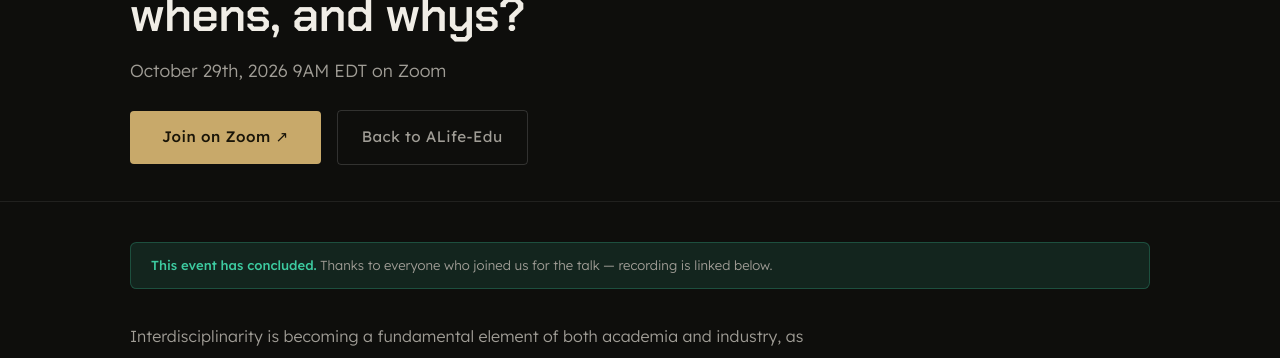
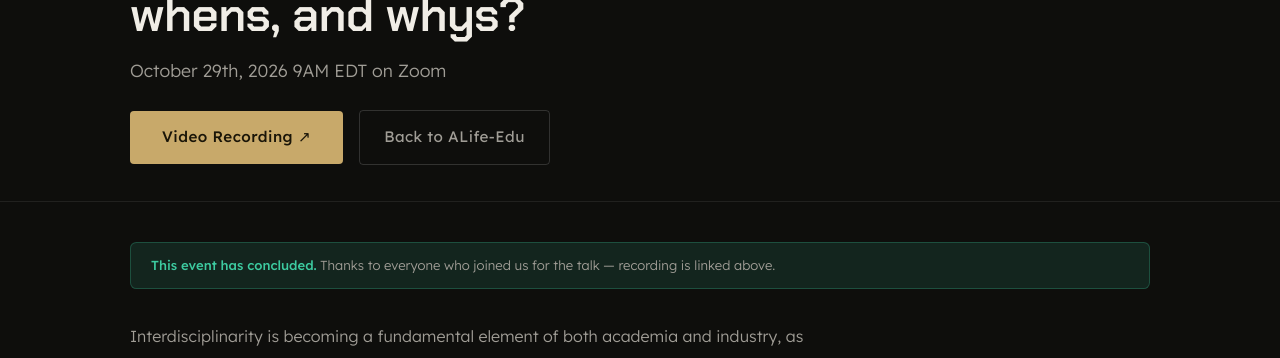
Before and after one commit to alife-edu/alife-edu.github.io, a Jekyll site: the page built from _events/interdisciplinary-2026.md, in a window 1280 px wide and 1263 px high. Shown: the part 253-611 px from the top of the window. Built offline with Jekyll 4.4.1, drawn with Linux system fonts in a browser that asks for light colours.

Commit message:
pushing preview site

```diff
--- a/_events/interdisciplinary-2026.md
+++ b/_events/interdisciplinary-2026.md
@@ -4,13 +4,13 @@ card_title: "Teaching in Interdisciplinary Settings: The hows, whens, and whys?"
 group_label: "Monthly Meetup"
 date: 2026-10-29
 links:
-  - text: "Join on Zoom ↗"
-    url: "https://uio.zoom.us/j/67556554662"
+  - text: "Video Recording ↗"
+    url: "https://youtu.be/kzvmkI1SkTw?si=aKjWSaLCH-HZMFaZ"
 eyebrow: "Virtual Oct 2026"
 dates: "October 29th, 2026 9AM EDT on Zoom"
 description: "Interdisciplinarity is becoming a fundamental element of both academia and industry — but teaching in interdisciplinary spaces is challenging. This talk covers how to handle those challenges, with resources for interdisciplinary courses in a flipped classroom setting."
 link_text: "Talk details"
-concluded_message: "Thanks to everyone who joined us for the talk — recording is linked below."
+concluded_message: "Thanks to everyone who joined us for the talk — recording is linked above."
 ---
 
 Interdisciplinarity is becoming a fundamental element of both academia and industry, as fields like data science, cognitive science, and artificial life are becoming more prevalent. These types of fields are appealing to undergraduate students by offering the ability to integrate knowledge across various domains of interest. However, teaching in interdisciplinary spaces has proven to be challenging, as undergraduate students are still developing disciplinary knowledge coupled with the varying meanings for terminology across disciplines. There has been some recent research into investigating how to facilitate conversations in interdisciplinary settings in addition to developing a toolkit and resources for designing interdisciplinary courses. Flipped classrooms have been instrumental in the integration of interdisciplinarity, providing students the ability to interact through discussion and promoting active learning. In this talk, I will discuss how to handle some of the challenges of teaching in an interdisciplinary setting, drawing insights from my own experiences teaching in interdisciplinary intro-level data science courses while also providing resources and suggestions for implementing interdisciplinary domains in a flipped classroom setting.
```
